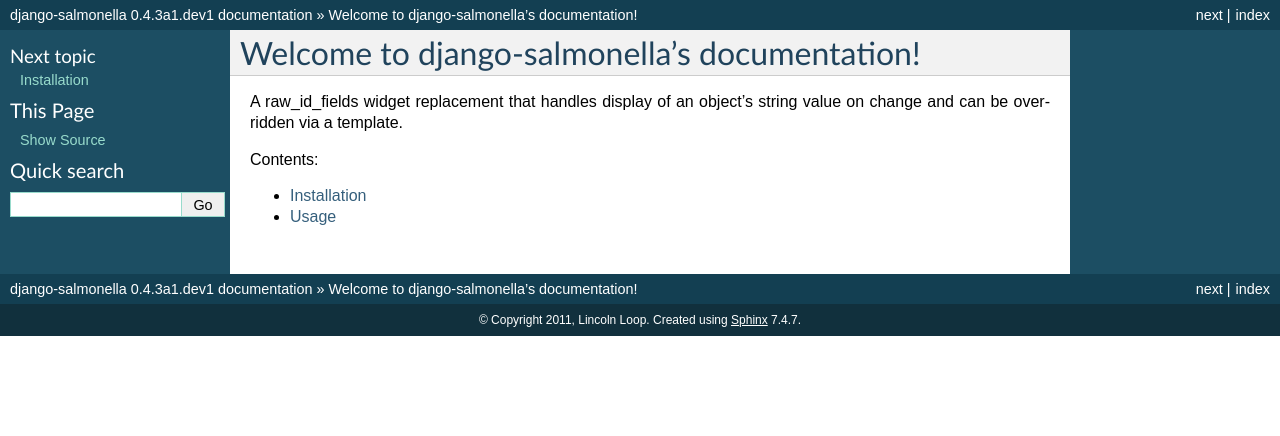
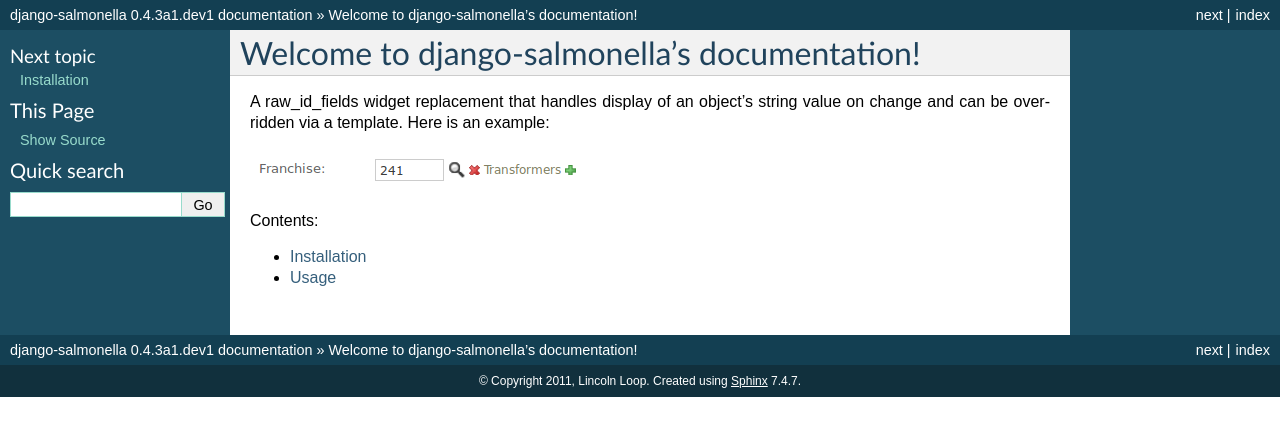
Before and after one commit to lincolnloop/django-dynamic-raw-id, a Sphinx documentation site: the page built from docs/index.rst, in a window 1280 px wide. Shown: the top 436 px of the page. Built offline with Sphinx 7.4.7, drawn with Linux system fonts in a browser that asks for light colours.

Commit message:
Added an example image to docs.

```diff
--- a/docs/index.rst
+++ b/docs/index.rst
@@ -6,7 +6,9 @@
 Welcome to django-salmonella's documentation!
 =============================================
 
-A raw_id_fields widget replacement that handles display of an object's string value on change and can be overridden via a template.
+A raw_id_fields widget replacement that handles display of an object's string value on change and can be overridden via a template. Here is an example:
+
+.. image:: _static/salmonella_field.png
 
 Contents:
 
```
Also changed, not shown: docs/_static/salmonella_field.png (added).
